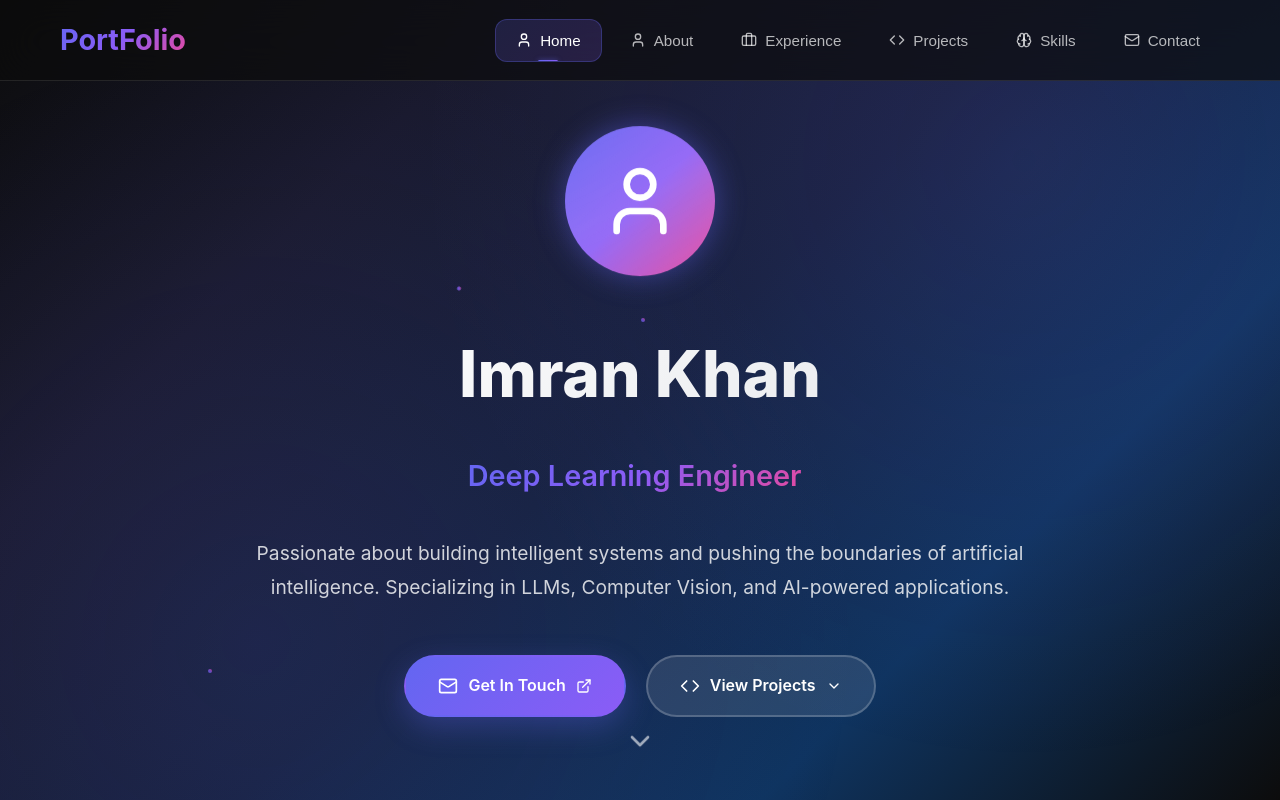
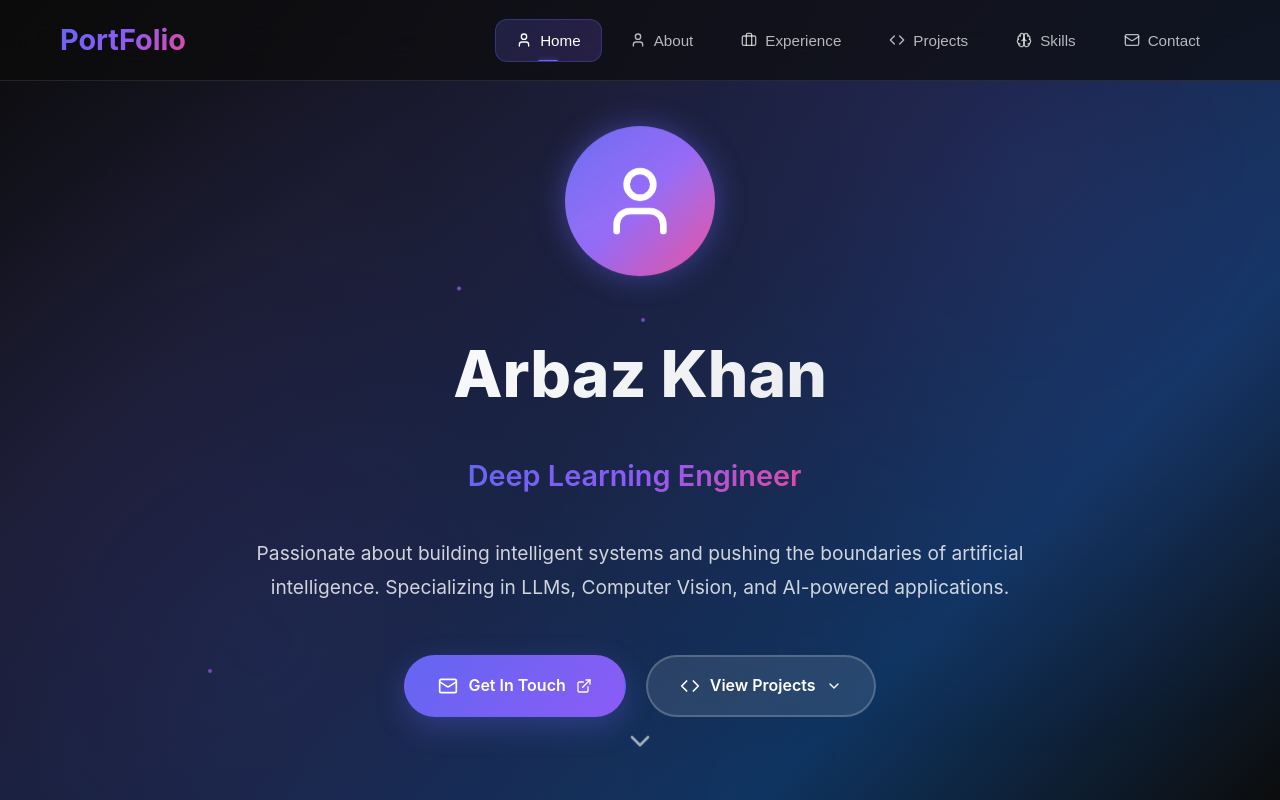
Before and after one commit to Arbazkhan-cs/PortFolio, a React (Create React App) app: page / in a window 1280 px wide. Shown: the top 800 px of the page. Built offline with nearby package versions, Linux system fonts and the light colour scheme.

Commit message:
Update App.js

```diff
--- a/src/App.js
+++ b/src/App.js
@@ -281,7 +281,7 @@ const Portfolio = () => {
           </div>
 
           <h1 className="hero-title">
-            Imran Khan
+            Arbaz Khan
           </h1>
 
           <div className="hero-subtitle">
```
